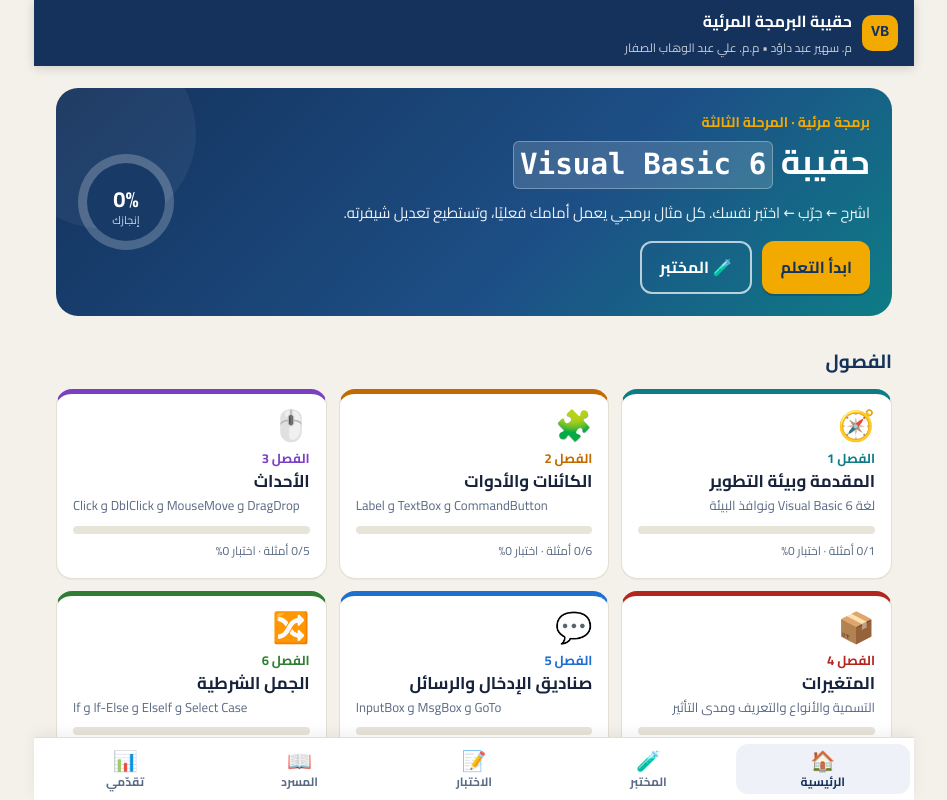
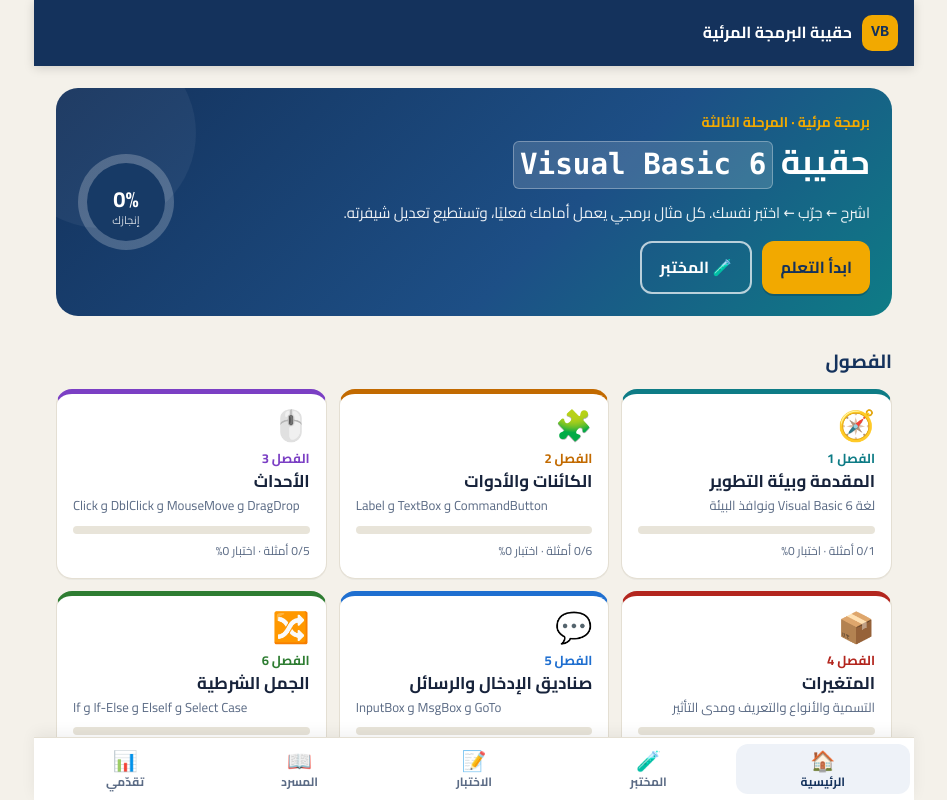
Before and after one commit to AliAlsaffarMosulUniversity/VisulaBasic, a plain HTML site: page index.html in a window 1280 px wide. Shown: the top 800 px of the page, without its empty margins (166-1113 px from the left). Drawn offline with Linux system fonts and the light colour scheme.

Commit message:
Remove credits from header
Co-Authored-By: Claude Sonnet 5.5 <noreply@anthropic.com>
Claude-Session: https://claude.ai/code/session_01Qjvw4LMbegWBvVNqnD1nsr

```diff
--- a/index.html
+++ b/index.html
@@ -119,7 +119,7 @@ textarea.note{width:100%;min-height:76px;font:inherit;border:2px solid #cfd9ea;b
 </head>
 <body>
 <div id="app">
-<header class="top"><div class="logo">VB</div><div><b>حقيبة البرمجة المرئية</b><small>م. سهير عبد داؤد • م.م. علي عبد الوهاب الصفار</small></div></header>
+<header class="top"><div class="logo">VB</div><div><b>حقيبة البرمجة المرئية</b></div></header>
 <main id="view"></main>
 </div>
 <nav id="nav"></nav>
```
